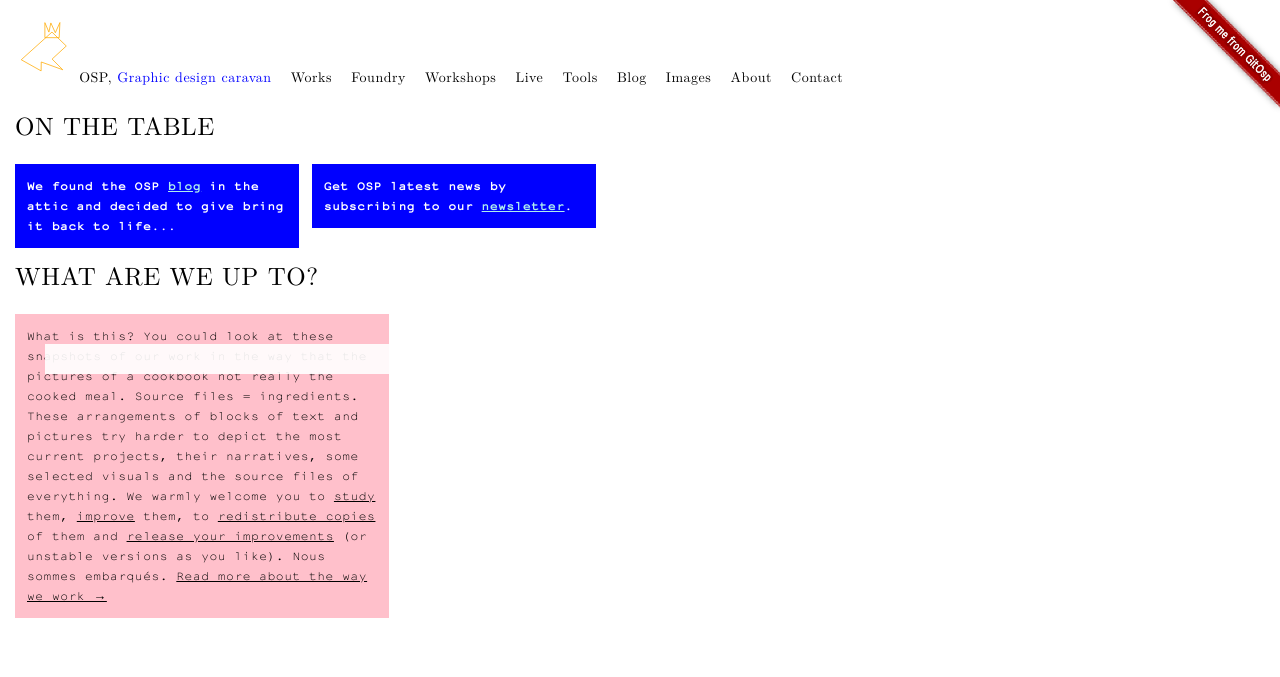
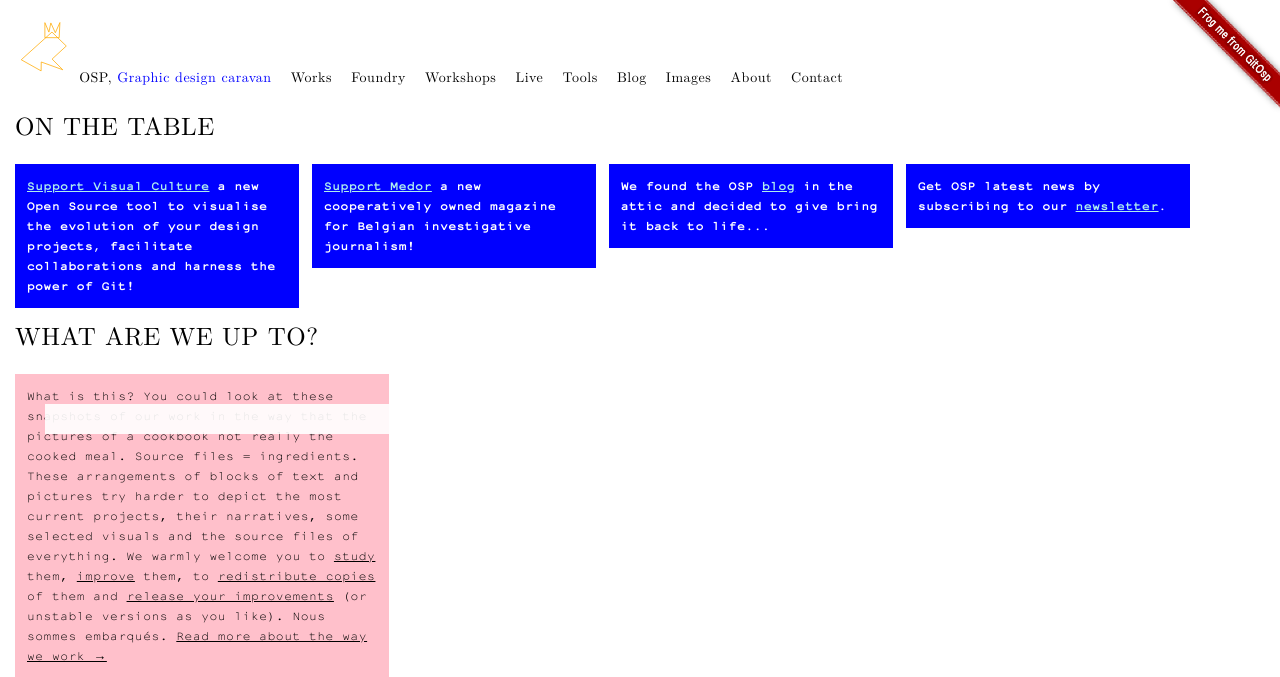
Before and after one commit to osp/osp.tools.visualculture, a Django app: template visualculture/osp/templates/home.html in a window 1280 px wide. Shown: the top 677 px of the page. Run offline with Django 3.2, Linux system fonts and the light colour scheme; the template is opened without the code that fills it, so the values that code supplies are empty; style sheets or scripts are compiled from the project's sources; some libraries are stand-ins or nearby versions.

Commit message:
Raising money for Medor and Visual Culture

```diff
--- a/visualculture/osp/templates/home.html
+++ b/visualculture/osp/templates/home.html
@@ -3,6 +3,12 @@
 {% block header %}
 <div id="on-the-table">
    <h1>On the table</h1>
+   <div class='status'>
+       <a href="http://www.kisskissbankbank.com/visual-culture-a-tool-for-design-collaboration" title="Visual Culture a Tool for Design Collaboration présenté par osp — KissKissBankBank" target="_blank">Support Visual Culture</a> a new Open Source tool to visualise the evolution of your design projects, facilitate collaborations and harness the power of Git!
+   </div>
+   <div class='status'>
+       <a href="http://www.kisskissbankbank.com/medor-le-trimestriel-cooperatif-belge-enquetes-et-recits" title="Médor, le trimestriel coopératif belge d’enquêtes et de récits présenté par Médor — KissKissBankBank" target="_blank">Support Medor</a> a new cooperatively owned magazine for Belgian investigative journalism!
+   </div>
    <div class='status'>
        We found the OSP <a href="http://ospublish.constantvzw.org/blog" target="_blank">blog</a> in the attic and decided to give bring it back to life...
    </div>
```
